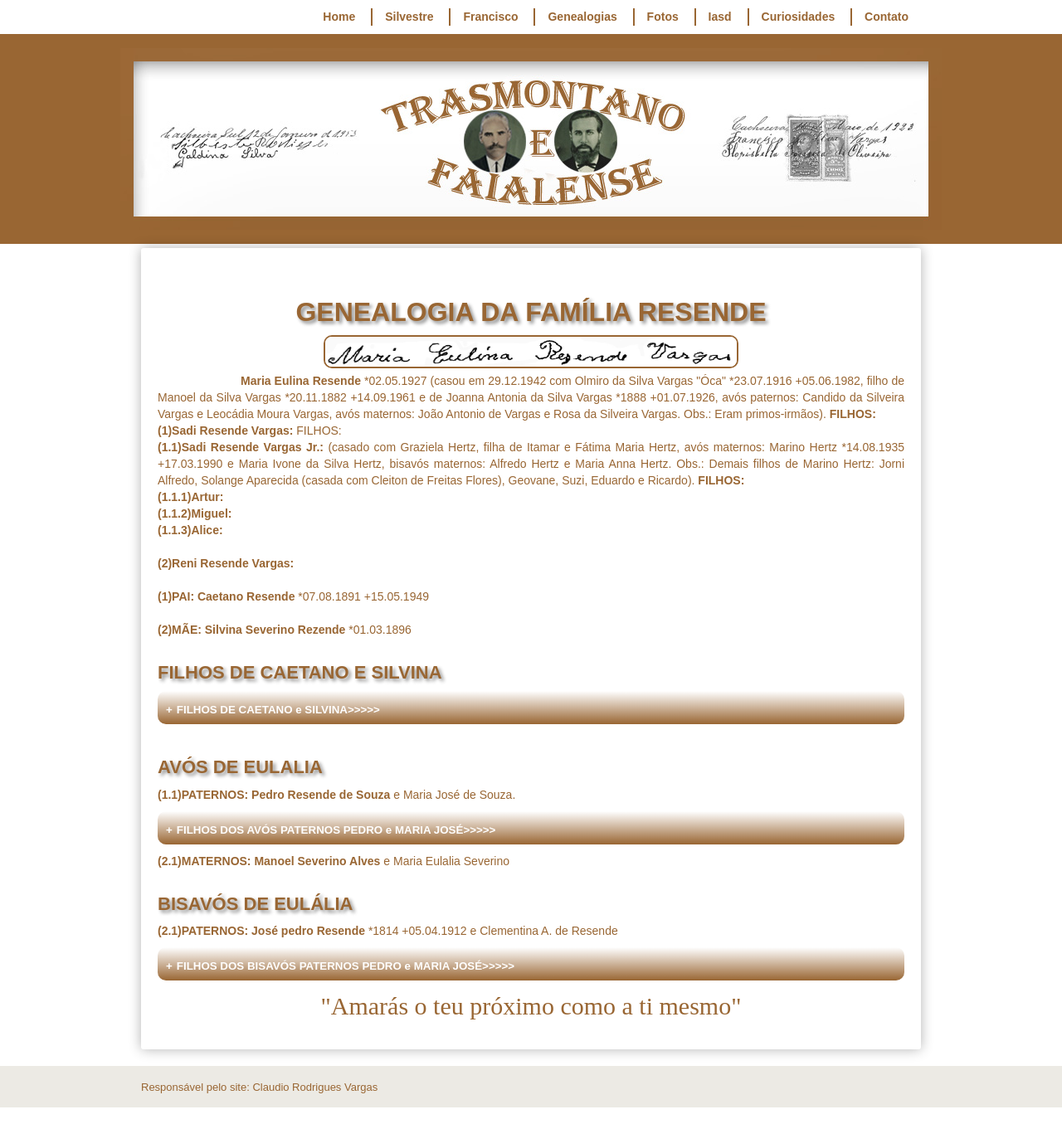
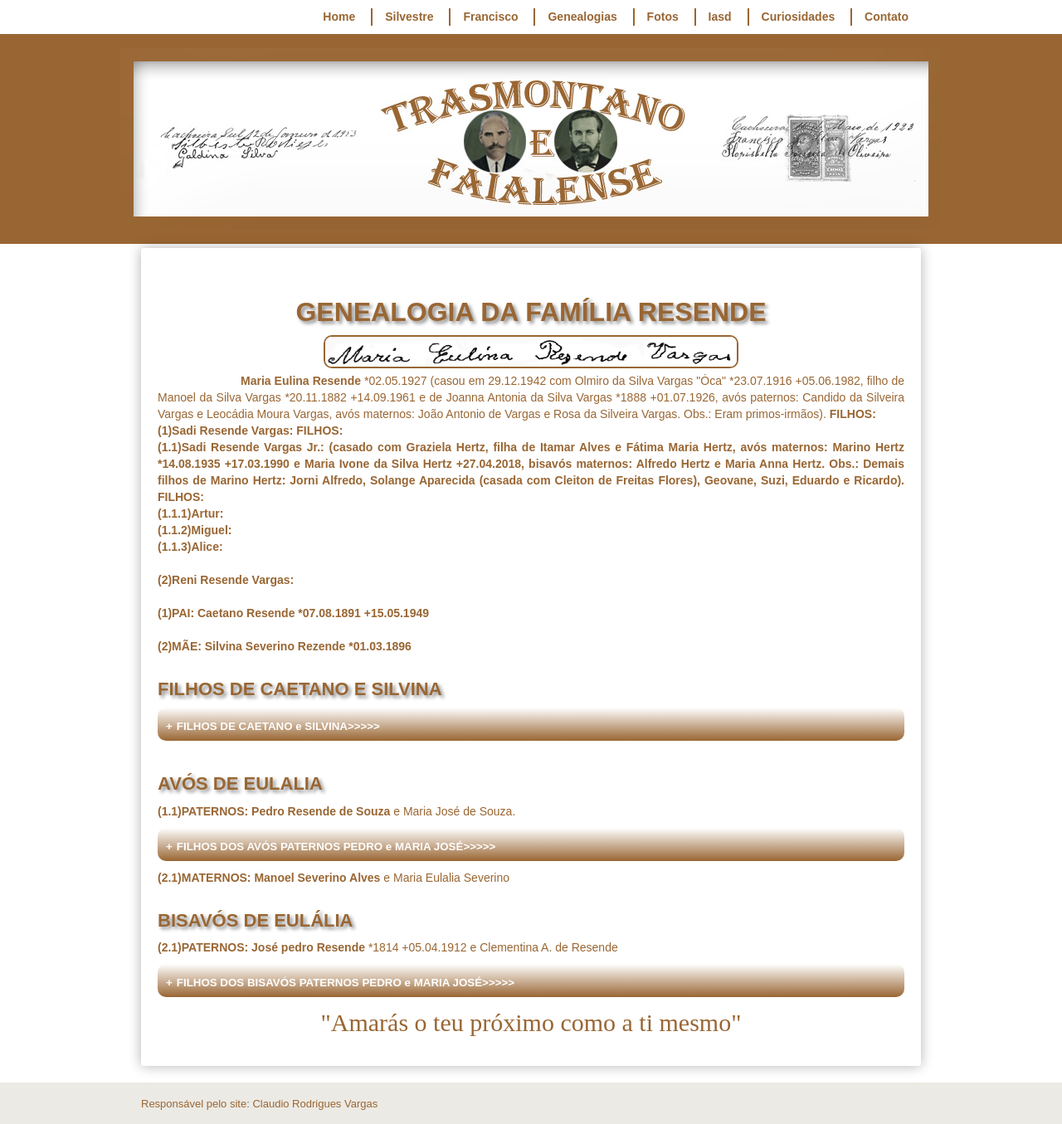
Before and after one commit to claudiovargas1955/claudiovargas1955.github.io, a Jekyll site: the page built from _pages/familia-resende.html, in a window 1280 px wide. Shown: the whole page at 83% size. Built offline with Jekyll 4.4.1, drawn with Linux system fonts in a browser that asks for light colours; some web fonts are replaced.

Commit message:
Update familia-resende.html

```diff
--- a/_pages/familia-resende.html
+++ b/_pages/familia-resende.html
@@ -101,9 +101,9 @@
 +05.06.1982, filho de Manoel da Silva Vargas *20.11.1882 +14.09.1961 e de Joanna Antonia da Silva Vargas *1888 +01.07.1926, avós
 paternos: Candido da Silveira Vargas e Leocádia Moura Vargas, avós maternos: João Antonio de Vargas e Rosa da Silveira Vargas. Obs.:
 Eram primos-irmãos). <b>FILHOS: </b><br>
-<b>(1)Sadi Resende Vargas: </b>FILHOS: </b><br>
-<b>(1.1)Sadi Resende Vargas Jr.: </b>(casado com Graziela Hertz, filha de Itamar e Fátima Maria Hertz, avós maternos: Marino Hertz *14.08.1935
-+17.03.1990 e Maria Ivone da Silva Hertz, bisavós maternos: Alfredo Hertz e Maria Anna Hertz. Obs.: Demais filhos de Marino Hertz:
+<b>(1)Sadi Resende Vargas: <b>FILHOS: </b><br>
+<b>(1.1)Sadi Resende Vargas Jr.: </b>(casado com Graziela Hertz, filha de Itamar Alves e Fátima Maria Hertz, avós maternos: Marino Hertz *14.08.1935
++17.03.1990 e Maria Ivone da Silva Hertz +27.04.2018, bisavós maternos: Alfredo Hertz e Maria Anna Hertz. Obs.: Demais filhos de Marino Hertz:
 Jorni Alfredo, Solange Aparecida (casada com Cleiton de Freitas Flores), Geovane, Suzi, Eduardo e Ricardo). <b>FILHOS: </b><br>
 <b>(1.1.1)Artur: </b><br>
 <b>(1.1.2)Miguel: </b><br>
```
